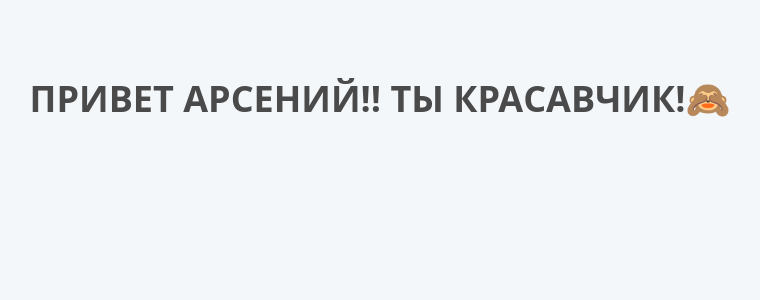
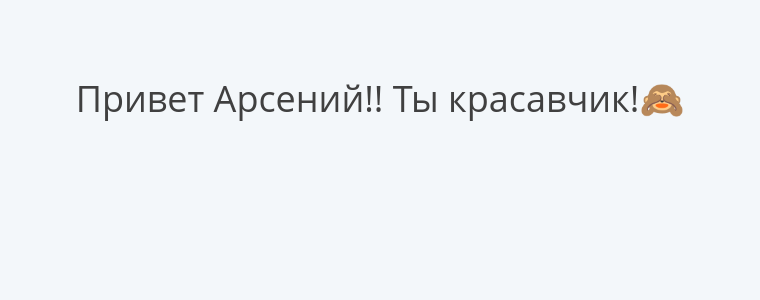
Before and after one commit to MaksimZhatkin/Essential-React-and-TS-boilerplate, a React app: page / in a window 1280 px wide. Shown: the top 300 px of the page, without its empty margins (260-1020 px from the left). Built offline with nearby package versions, Linux system fonts and the light colour scheme.

Commit message:
normalize some styles and define css custom props for styling

```diff
--- a/src/index.css
+++ b/src/index.css
@@ -1,12 +1,13 @@
 /* Normalize */
 html {
+  font-size: 62.5%;
+  color: var(--clr-text-default);
   font-family:
     'Open Sans',
     system-ui,
     -apple-system,
     sans-serif;
   background-color: #f3f7fa;
-  color: #4a4a4a;
   min-height: 101vh;
 }
 
@@ -18,17 +19,17 @@ body {
 /* Container */
 body > main {
   display: grid;
-  grid-template-areas: 'header header header header';
+  grid-template-areas:
+    'header'
+    'main'
+    'pagination';
   gap: 24px;
-  max-width: 755px;
-  width: 100%;
   margin: 0 auto;
 }
 
 /* Box Model */
 html {
   box-sizing: border-box;
-  text-transform: uppercase;
 }
 
 *,
@@ -36,3 +37,95 @@ html {
 *:after {
   box-sizing: inherit;
 }
+
+button,
+h1,
+h2,
+h3,
+h4,
+h5,
+h6,
+p {
+  font-weight: 400;
+}
+
+a {
+  color: inherit;
+  text-decoration: none;
+  line-height: inherit;
+  display: inline-flex;
+}
+
+/* Variables */
+
+/* Colors */
+
+html {
+  /* initial */
+  --clr-white: 255 255 255;
+  --clr-lighter: 235 238 243;
+  --clr-light: 191 191 191;
+  --clr-dark: 128 128 128;
+  --clr-darker: 59 60 61;
+  --clr-darkest: 64 64 64;
+  --clr-sky-blue: 24 144 255;
+
+  --clr-success: 82 196 26;
+  --clr-error: 245 34 45;
+  --clr-warn: 250 173 20;
+
+  /* backgrounds */
+  --clr-bg-primary: rgb(var(--clr-white));
+  --clr-bg-secondary: rgb(var(--clr-lighter));
+
+  /* text */
+  --clr-text-default: rgb(var(--clr-darkest));
+  --clr-text-primary: rgb(var(--clr-sky-blue));
+  --clr-text-inverted: rgb(var(--clr-white));
+  --clr-text-disabled: rgb(var(--clr-dark));
+  --clr-text-error: rgb(var(--clr-error));
+  --clr-text-success: rgb(var(--clr-success));
+
+  /* shadow */
+  --sdw-default: 0 4px 12px 0 rgb(0 0 0 / 15%);
+
+  /* controls */
+
+  --clr-control-stroke-primary: rgb(var(--clr-sky-blue));
+  --clr-control-fill-primary: rgb(var(--clr-sky-blue));
+  --clr-control-text-primary: var(--clr-text-inverted);
+
+  --clr-control-stroke-success: rgb(var(--clr-success));
+  --clr-control-fill-success: rgb(var(--clr-success));
+  --clr-control-text-success: var(--clr-text-inverted);
+
+  --clr-control-stroke-error: rgb(var(--clr-error));
+  --clr-control-fill-error: rgb(var(--clr-error));
+  --clr-control-text-error: rgb(var(--clr-text-error));
+
+  --clr-control-stroke-default: rgb(var(--clr-darkest));
+  --clr-control-fill-default: rgb(var(--clr-darkest));
+  --clr-control-text-default: var(--clr-text-inverted);
+
+  /* Layout */
+  --lyt-page-desktop: 144rem;
+  --lyt-content-desktop: 94rem;
+
+  /* Spaces */
+
+  /* with fz = 62.5% => 1rem = 1px */
+  --sp-xxs: 0.8rem;
+  --sp-xs: 1rem;
+  --sp-s: 1.2rem;
+  --sp-m: 1.6rem;
+  --sp-lg: 2rem;
+  --sp-xl: 3.4rem;
+  --sp-xxl: 4.8rem;
+
+  /* Borders */
+  --bdr-thickness-default: 1px;
+  --bdr-radius-default: 0.5rem;
+  --bdr-radius-sm: 2px;
+  --outl-color: rgb(var(--clr-sky-blue));
+  --outl-thickness: 2.5px;
+}
```
